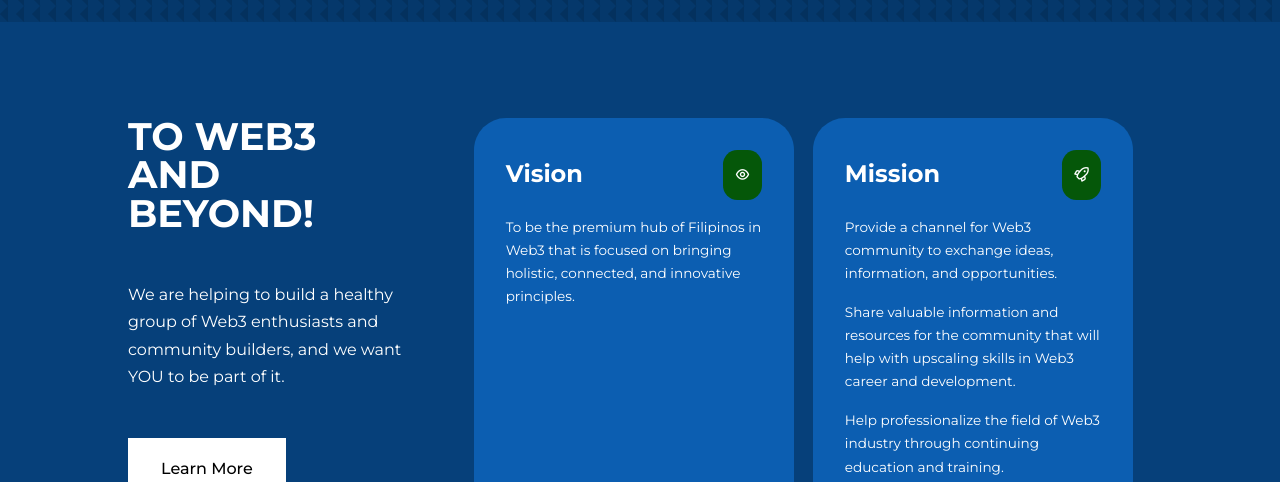
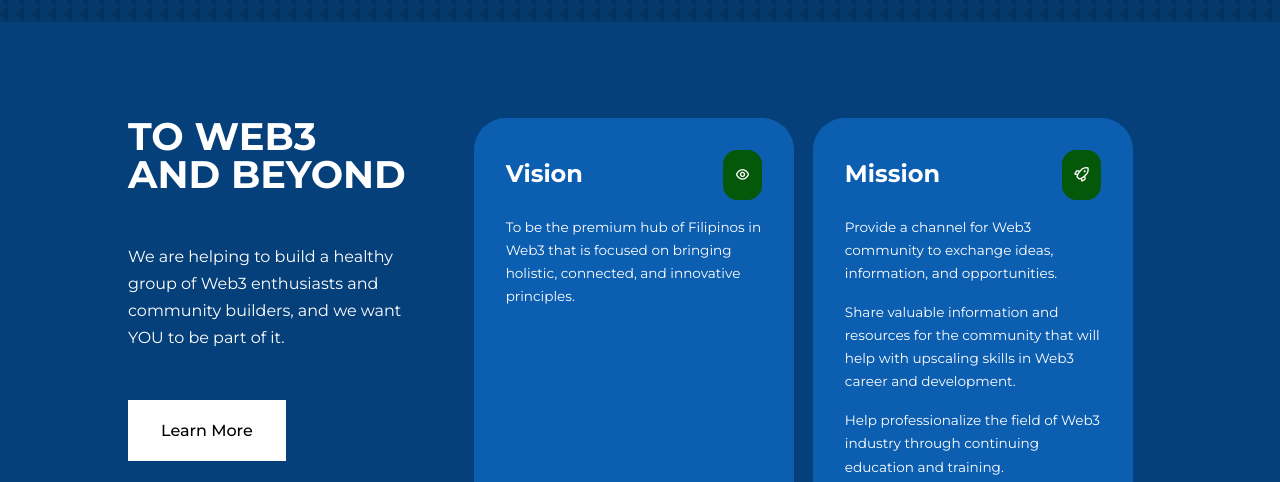
Before and after one commit to KristianRay/filipinoweb3, a plain HTML site: page index.html in a window 1280 px wide. Shown: the part 618-1100 px from the top of the page. Drawn offline with nearby package versions, Linux system fonts and the light colour scheme.

Commit message:
Update index.html

```diff
--- a/index.html
+++ b/index.html
@@ -64,7 +64,7 @@
     <section id="home" class="categories">
       <div class="container categories__container">
         <div class="categories__left">
-          <h1>TO WEB3 AND BEYOND!</h1>
+          <h1>TO WEB3 AND BEYOND</h1>
           <p>
             We are helping to build a healthy group of Web3 enthusiasts and
             community builders, and we want YOU to be part of it.
```
